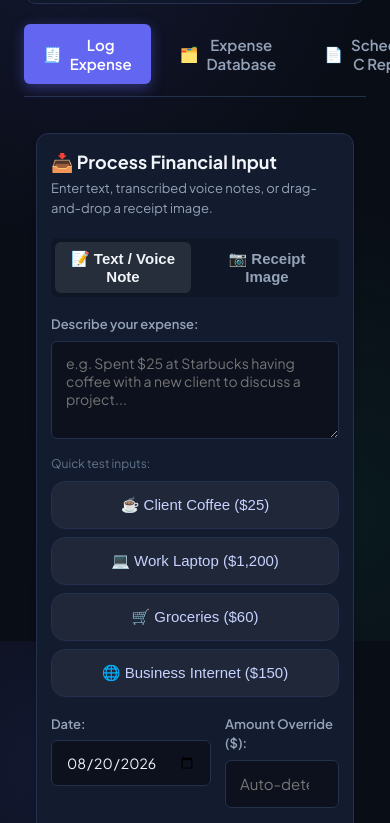
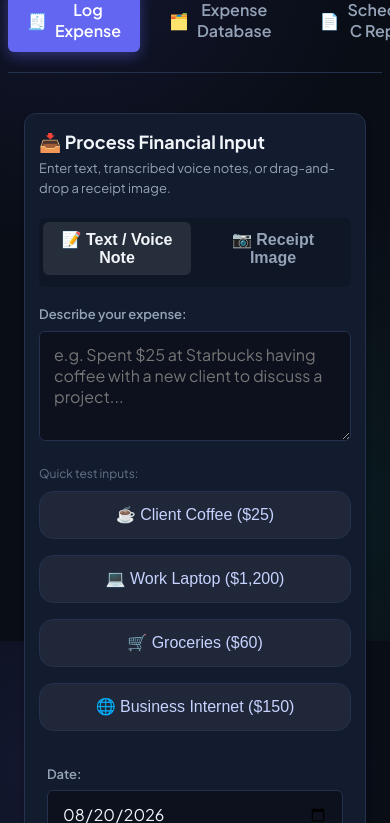
Before and after one commit to mbadrgnpd16-collab/finance-tracker, a website: page index.html in a window 390 px wide. Shown: the part 203-1026 px from the top of the page. Drawn offline with nearby package versions, Linux system fonts and the light colour scheme; no server answers.

Commit message:
Update index.html

```diff
--- a/index.html
+++ b/index.html
@@ -10,6 +10,74 @@
   <link href="https://fonts.googleapis.com/css2?family=Plus+Jakarta+Sans:wght@400;500;600;700;800&family=JetBrains+Mono:wght@400;500;600&display=swap" rel="stylesheet">
   <!-- Chart.js CDN -->
   <script src="https://cdn.jsdelivr.net/npm/chart.js"></script>
+  <meta name="viewport" content="width=device-width, initial-scale=1.0, maximum-scale=1.0, user-scalable=no">
+
+<style>
+  /* Universal Mobile Responsive Overhaul */
+  @media (max-width: 850px) {
+    * {
+      box-sizing: border-box !important;
+    }
+
+    html, body {
+      width: 100% !important;
+      max-width: 100vw !important;
+      min-width: 0 !important;
+      overflow-x: hidden !important;
+      margin: 0 !important;
+      padding: 0 !important;
+    }
+
+    /* Force all layout rows, grids, flex containers to stack vertically */
+    body > *,
+    main,
+    .container,
+    [class*="grid"],
+    [class*="row"],
+    [class*="flex"],
+    [class*="layout"],
+    [class*="wrapper"] {
+      display: flex !important;
+      flex-direction: column !important;
+      grid-template-columns: 1fr !important;
+      width: 100% !important;
+      max-width: 100% !important;
+      min-width: 0 !important;
+      padding: 8px !important;
+      margin-left: 0 !important;
+      margin-right: 0 !important;
+    }
+
+    /* Force all cards, metric boxes, and panels to full width */
+    [class*="card"],
+    [class*="box"],
+    [class*="panel"],
+    [class*="kpi"],
+    [class*="stat"],
+    [class*="section"] {
+      width: 100% !important;
+      max-width: 100% !important;
+      min-width: 0 !important;
+      margin-bottom: 12px !important;
+    }
+
+    /* Touch-friendly inputs and buttons */
+    input, select, textarea, button, .btn {
+      width: 100% !important;
+      min-height: 48px !important;
+      font-size: 16px !important;
+      margin-bottom: 8px !important;
+    }
+
+    /* Scrollable tables */
+    table, .table-container, [class*="table"] {
+      display: block !important;
+      width: 100% !important;
+      overflow-x: auto !important;
+      -webkit-overflow-scrolling: touch !important;
+    }
+  }
+</style>
 </head>
 <body>
   <div class="app-container">
```
